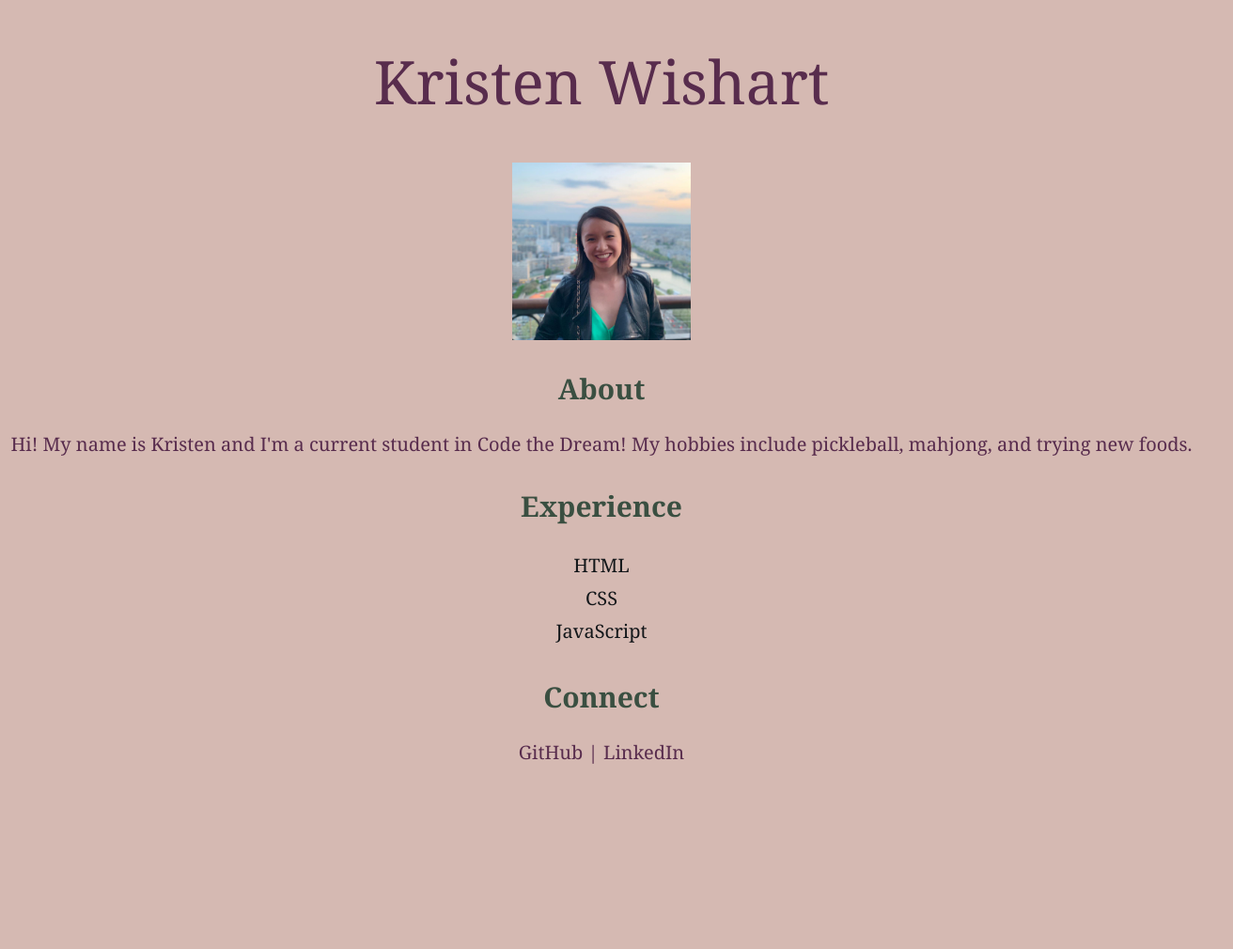
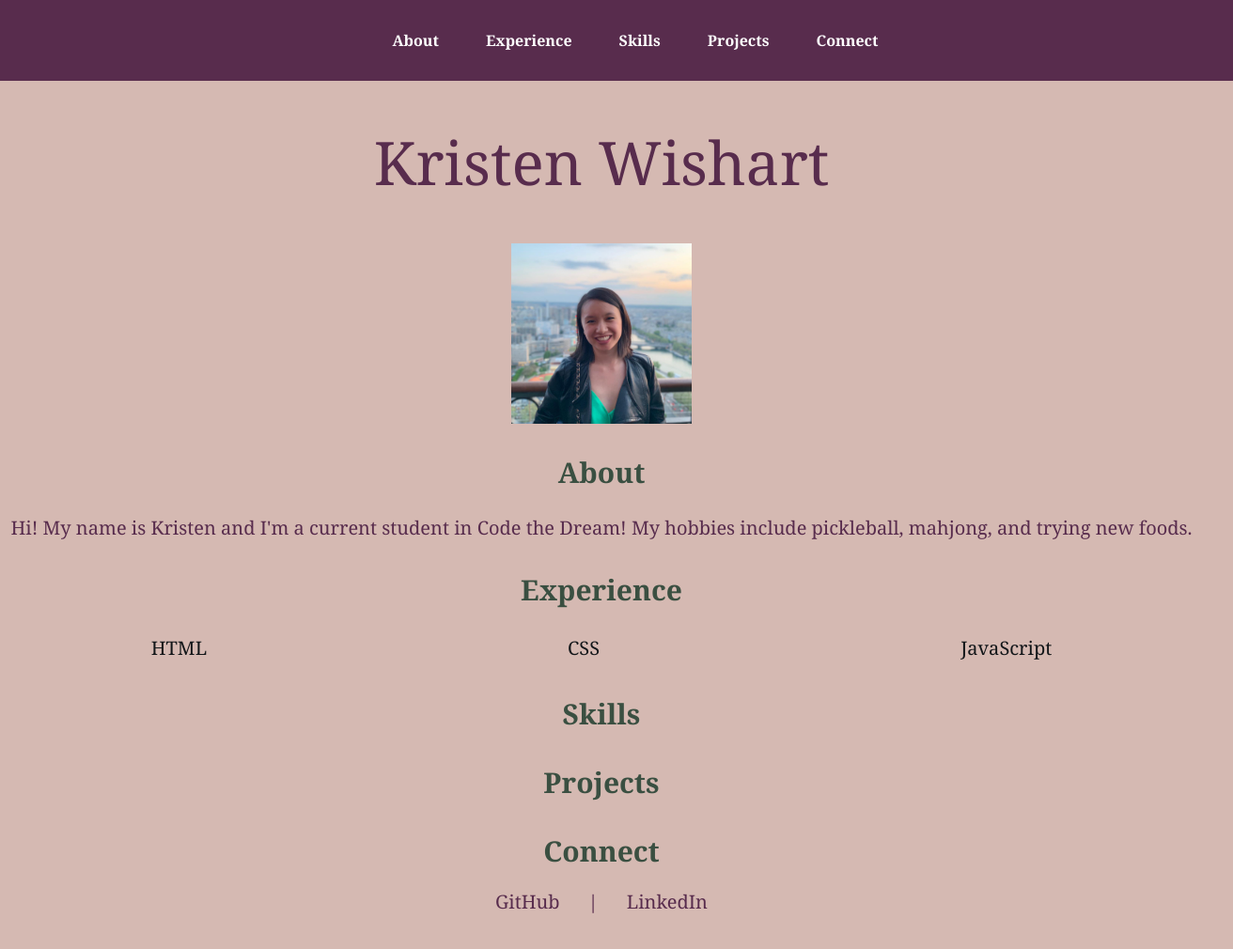
Before and after one commit to kwishart24/kristen-wishart-luna-portfolio, a plain HTML site: page index.html in a window 1280 px wide. Shown: the whole page at 94% size, 1312 px wide, since content can reach past the window. Before the commit the page ends 846 px from the top, so only its background shows below. Drawn offline with Linux system fonts and the light colour scheme.

Commit message:
format styles added

```diff
--- a/css/index.css
+++ b/css/index.css
@@ -1,3 +1,45 @@
+body {
+  margin: 0;
+}
+
+header {
+  width: 100%;
+  margin: 0 auto;
+  padding: 1rem;
+  background-color: #582c4d;
+  position: sticky;
+  top: 0;
+}
+
+nav ul {
+  display: flex;
+  list-style: none;
+  justify-content: center;
+  gap: 50px;
+  text-align: center;
+  font-weight: 900;
+}
+
+nav a {
+  text-decoration: none;
+  color: #fff;
+}
+
+nav a:hover {
+  color: #fff;
+  text-decoration: underline;
+}
+
+.nav-bar {
+  display: flex;
+  align-items: center;
+  height: 100%;
+  width: 80%;
+  margin: auto;
+  flex-wrap: nowrap;
+  align-content: center;
+}
+
 body {
   background-color: #d5b9b2;
   color: #121619;
@@ -37,6 +79,14 @@ p {
   list-style-type: none;
   line-height: 1.75;
   padding-left: 0;
+  display: flex;
+  gap: 30%;
+  justify-content: center;
+  text-align: center;
+}
+
+#connect h2 {
+  margin-bottom: 0;
 }
 
 #connect a {
@@ -48,3 +98,11 @@ p {
 #connect a:hover {
   color: #a26769;
 }
+
+.socials {
+  display: flex;
+  gap: 30px;
+  justify-content: center;
+  text-align: center;
+  align-items: center;
+}
--- a/index.html
+++ b/index.html
@@ -7,6 +7,20 @@
     <link rel="stylesheet" href="css/index.css" />
   </head>
   <body>
+    <header>
+      <div class="nav-bar"></div>
+        <nav>
+            <ul>
+              <li><a href="#about">About</a></li>
+              <li><a href="#experience">Experience</a></li>
+              <li><a href="#skills">Skills</a></li>
+              <li><a href="#projects">Projects</a></li>
+              <li><a href="#connect">Connect</a></li>
+            </ul>
+
+        </nav>
+      </div>
+    </header>
     <h1>Kristen Wishart</h1>
     <section id="about">
       <img src="images/Facebook Profile Pic.jpg" />
@@ -24,13 +38,22 @@
         <li>JavaScript</li>
       </ul>
     </section>
+    <section id="skills">
+      <h2>Skills</h2>
+    </section>
+    <section id="projects">
+      <h2>Projects</h2>
+      <ul></ul>
+    </section>
     <section id="connect">
       <h2>Connect</h2>
-      <a href="https://github.com/kwishart24" target="_blank">GitHub</a>
-      <p>|</p>
-      <a href="https://www.linkedin.com/in/kristen-wishart" target="_blank"
-        >LinkedIn</a
-      >
+        <div class="socials">
+          <a href="https://github.com/kwishart24" target="_blank">GitHub</a>
+          <p>|</p>
+          <a href="https://www.linkedin.com/in/kristen-wishart" target="_blank"
+            >LinkedIn</a
+          >
+        </div>
     </section>
   </body>
 </html>
```
